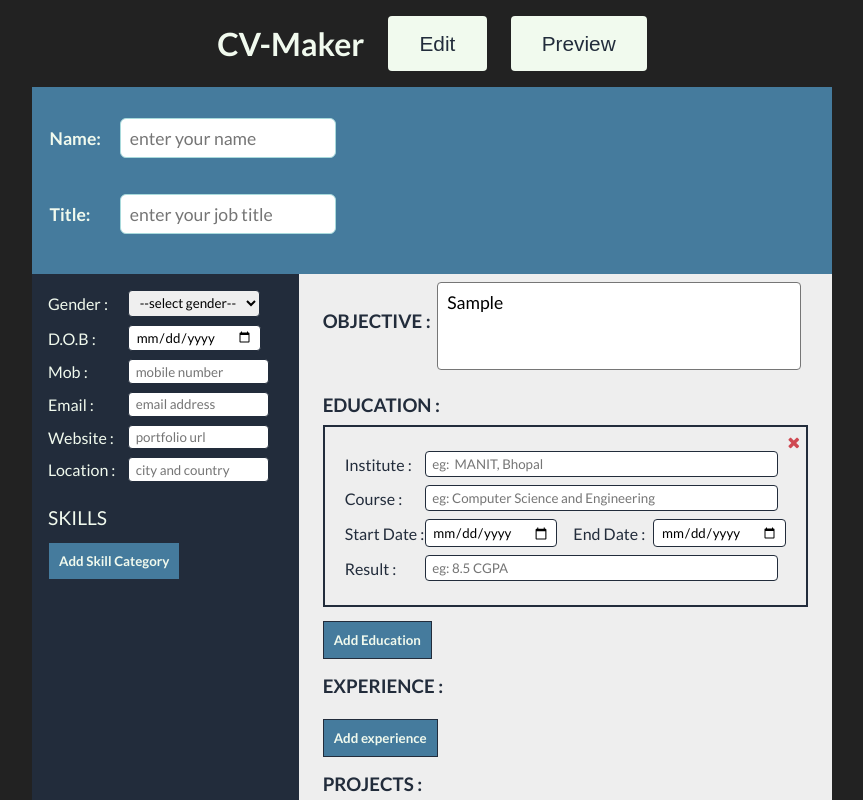
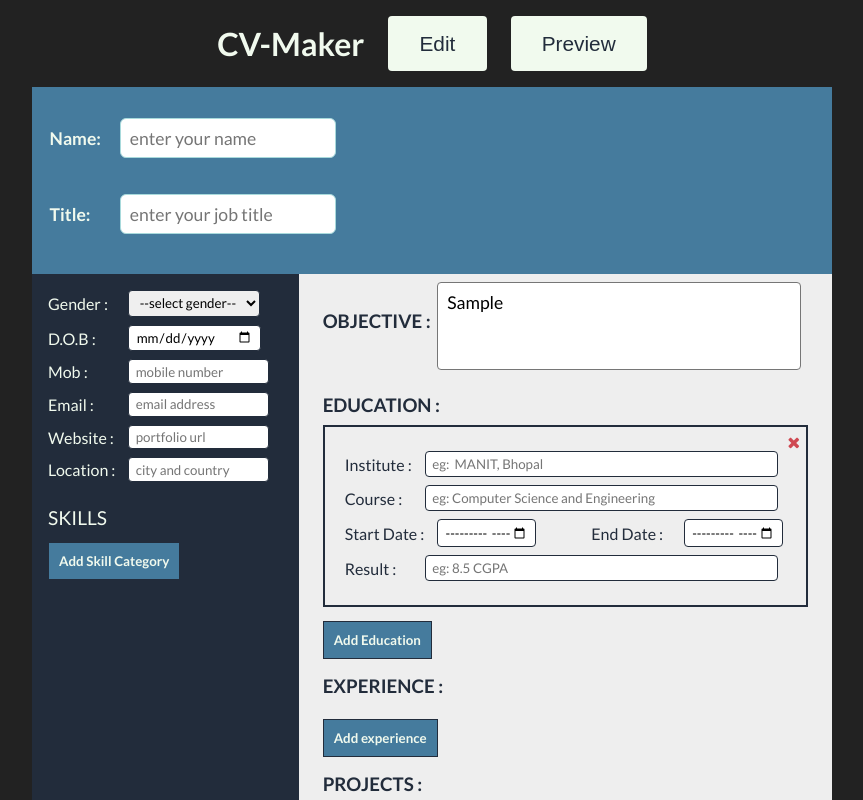
Before and after one commit to nashitshayan/cv-project, a React (Create React App) app: page / in a window 1280 px wide. Both pictures are taken after typing "Sample" into the empty fields and a click on the button "Add Education". Shown: the top 800 px of the page, without its empty margins (208-1071 px from the left). Built offline with nearby package versions, Linux system fonts and the light colour scheme.

Commit message:
changed input date to month

```diff
--- a/src/App.css
+++ b/src/App.css
@@ -227,7 +227,11 @@ header input {
 .projectData-input textarea {
 	width: 80%;
 }
-
+.educationData-input input[type='month'],
+.experienceData-input input[type='month'],
+.projectData-input input[type='month'] {
+	width: 43%;
+}
 .experience-input textarea,
 .projectData-input textarea {
 	padding: 0.25em;
@@ -298,7 +302,7 @@ header input {
 footer {
 	width: 100%;
 	font-size: 1.2rem;
-	padding: 2em;
+	padding: 1.5em;
 	background-color: var(--clr--secondary);
 	text-align: center;
 }
--- a/src/components/EditableCV.js
+++ b/src/components/EditableCV.js
@@ -14,7 +14,7 @@ function EditableCV({
 	educationData,
 	experienceData,
 	projectData,
-	onHeaderChange,
+	onHeaderDataChange,
 	onPersonalDataChange,
 	onSkillsDataChange,
 	addSkillCategory,
@@ -38,7 +38,7 @@ function EditableCV({
 				<Header
 					name={headerData.name}
 					title={headerData.title}
-					changeHandler={onHeaderChange}
+					changeHandler={onHeaderDataChange}
 				/>
 
 				<aside>
--- a/src/components/Education.js
+++ b/src/components/Education.js
@@ -45,7 +45,7 @@ function Education({
 									Start Date :
 								</label>
 								<input
-									type='date'
+									type='month'
 									id='educationlData--input-startDate'
 									name='startDate'
 									value={educationItem.startDate}
@@ -57,7 +57,7 @@ function Education({
 									End Date :
 								</label>
 								<input
-									type='date'
+									type='month'
 									id='educationlData--input-endDate'
 									name='endDate'
 									value={educationItem.endDate}
--- a/src/components/Experience.js
+++ b/src/components/Experience.js
@@ -43,7 +43,7 @@ function Experience({
 									Start Date :
 								</label>
 								<input
-									type='date'
+									type='month'
 									id='experiencelData--input-startDate'
 									name='startDate'
 									value={experienceItem.startDate}
@@ -55,7 +55,7 @@ function Experience({
 									End Date :
 								</label>
 								<input
-									type='date'
+									type='month'
 									id='experiencelData--input-endDate'
 									name='endDate'
 									value={experienceItem.endDate}
--- a/src/components/Project.js
+++ b/src/components/Project.js
@@ -25,7 +25,7 @@ function Project({ projectData, changeHandler, addProject, deleteProject }) {
 									Start Date :
 								</label>
 								<input
-									type='date'
+									type='month'
 									id='projectlData--input-startDate'
 									name='startDate'
 									value={projectItem.startDate}
@@ -35,7 +35,7 @@ function Project({ projectData, changeHandler, addProject, deleteProject }) {
 							<div className='project-input input-row'>
 								<label htmlFor='projectlData--input-endDate'>End Date :</label>
 								<input
-									type='date'
+									type='month'
 									id='projectlData--input-endDate'
 									name='endDate'
 									value={projectItem.endDate}
```
